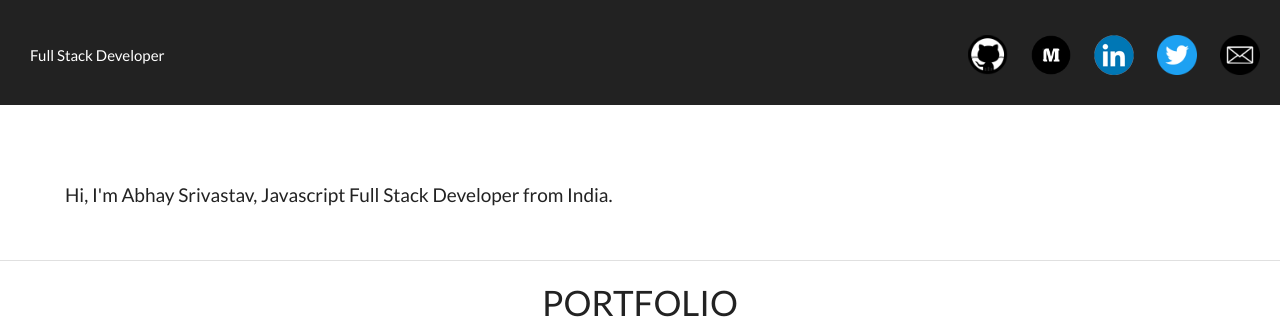
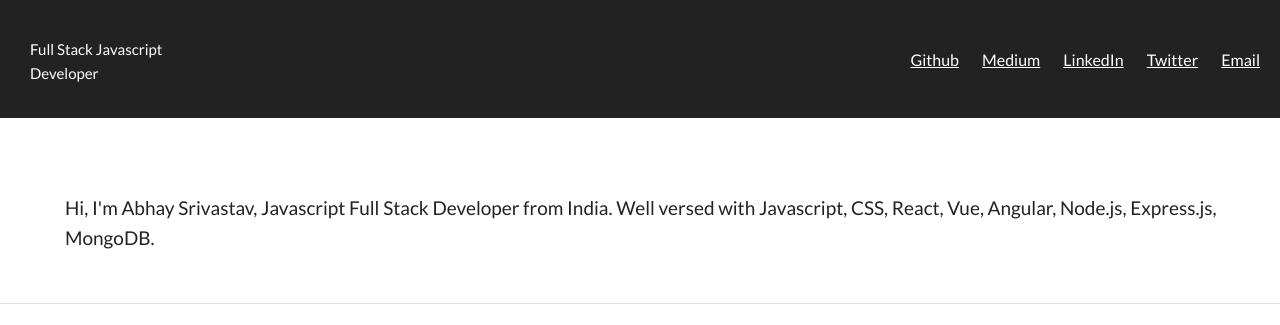
Before and after one commit to Abhay07/Website, a PHP site: page / in a window 1280 px wide. Shown: the top 325 px of the page. Run offline with PHP 8.4, Linux system fonts and the light colour scheme.

Commit message:
added links

```diff
--- a/index.html
+++ b/index.html
@@ -3,7 +3,7 @@
 
 <head>
     <link href='https://fonts.googleapis.com/css?family=Lato' rel='stylesheet' type='text/css'>
-    <link href="style.css?v0.8" rel="stylesheet" />
+    <link href="style.css?v0.9" rel="stylesheet" />
     <title>Abhay Srivastav, Full Stack Javascript Developer</title>
     <meta name="viewport" content="width=device-width, initial-scale=1.0">
     <link rel="icon" href="images/favicon.png">
@@ -23,25 +23,25 @@
     <div class="header">
         <div class="identity">
             <div>
-                <n style="font-size:15px;">Full Stack Developer</n>
+                <n style="font-size:15px;">Full Stack Javascript Developer</n>
             </div>
         </div>
         <div class="menus">
             <ul>
                 <li>
-                    <span class="other-contacts"><a href="https://github.com/abhay07" target="_blank"><img src="images/github.png" /></a></span>
-                    <span class="other-contacts"><a href="https://medium.com/@abhaysrivastav" target="_blank"><img src="images/medium.png" /></a></span>
+                    <span class="other-contacts"><a href="https://github.com/abhay07" target="_blank">Github</a></span>
+                    <span class="other-contacts"><a href="https://medium.com/@abhaysrivastav" target="_blank">Medium</a></span>
 
-                    <span class="other-contacts"><a href="https://www.linkedin.com/pub/abhay-srivastav/55/83b/730" target="_blank"><img src="images/linkedin.png" /></a></span>
-                    <span class="other-contacts"><a href="https://twitter.com/abhay_sri2" target="_blank"><img src="images/twitter.png" /></a></span>
-                    <span class="other-contacts"><a href="mailto:abhaysrivastav007@gmail.com" target="_blank"><img src="images/email.png" /></a></span>
+                    <span class="other-contacts"><a href="https://www.linkedin.com/pub/abhay-srivastav/55/83b/730" target="_blank">LinkedIn</a></span>
+                    <span class="other-contacts"><a href="https://twitter.com/abhay_sri2" target="_blank">Twitter</a></span>
+                    <span class="other-contacts"><a href="mailto:abhaysrivastav007@gmail.com" target="_blank">Email</a></span>
                 </li>
             </ul>
         </div>
     </div>
     <div class="main-content">
         <div class="about">
-            <div class="abouttext">Hi, I'm Abhay Srivastav, Javascript Full Stack Developer from India.
+            <div class="abouttext">Hi, I'm Abhay Srivastav, Javascript Full Stack Developer from India. Well versed with Javascript, CSS, React, Vue, Angular, Node.js, Express.js, MongoDB.
             </div>
         </div>
         <div class="portfolio">
--- a/style.css
+++ b/style.css
@@ -31,15 +31,15 @@ body {
 
 .menus ul li {
     list-style: none;
-    height: 35px;
-    line-height: 35px;
+    /*! height: 35px; */
+    /*! line-height: 35px; */
     /* margin-left: 30px; */
-    text-align: center;
-    float: left;
-    position: relative;
-    top: 50%;
-    -moz-transform: translateY(-50%);
-    -o-transform: translateY(-50%);
+    /*! text-align: center; */
+    /*! float: left; */
+    /*! position: relative; */
+    /*! top: 50%; */
+    /*! -moz-transform: translateY(-50%); */
+    /*! -o-transform: translateY(-50%); */
 }
 
 .menus ul li .menu-pseudo:before {
@@ -235,6 +235,7 @@ body {
 .other-contacts a {
     display: inline-block;
     position: relative;
+    color: white;
 }
 
 .other-contacts a:after {
```
